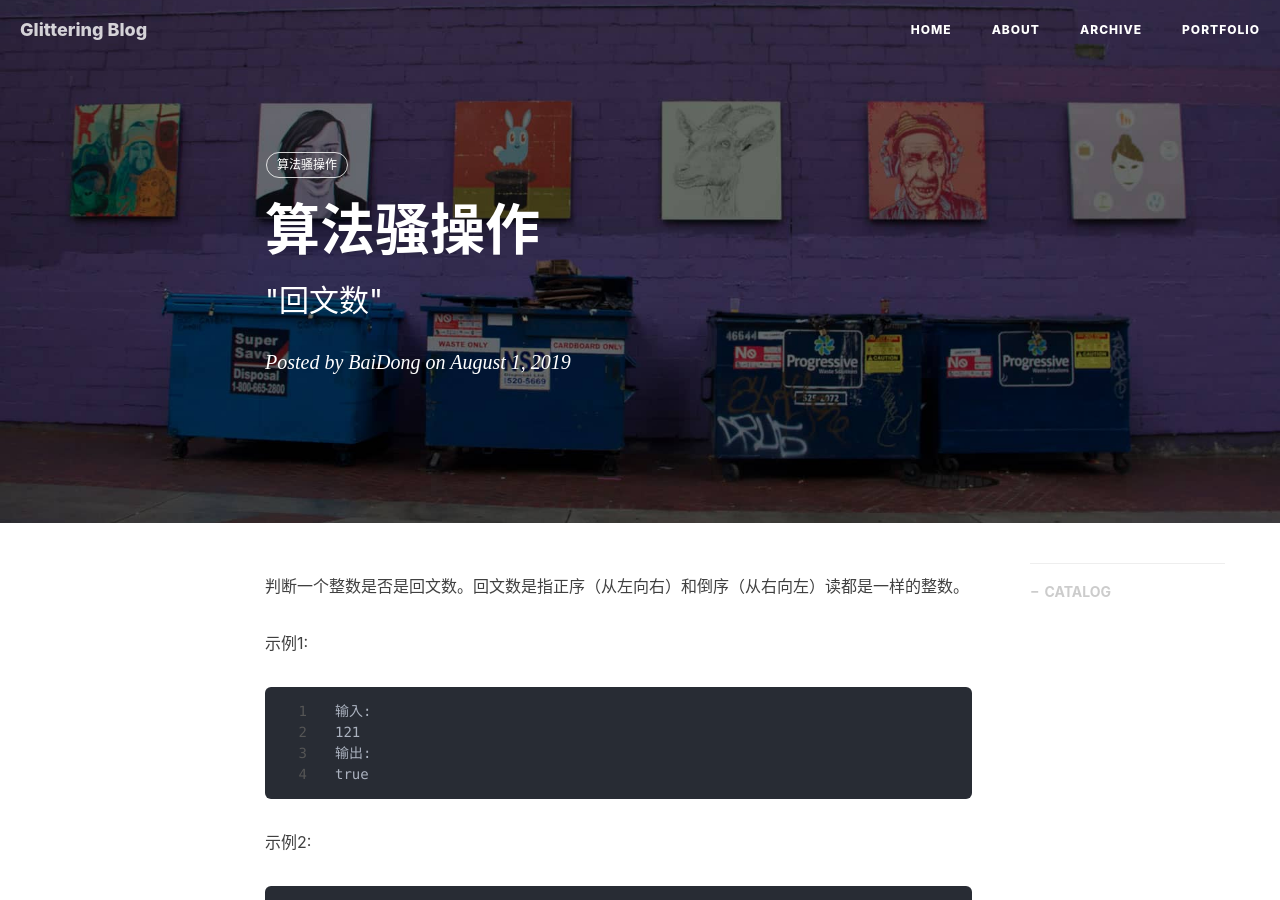
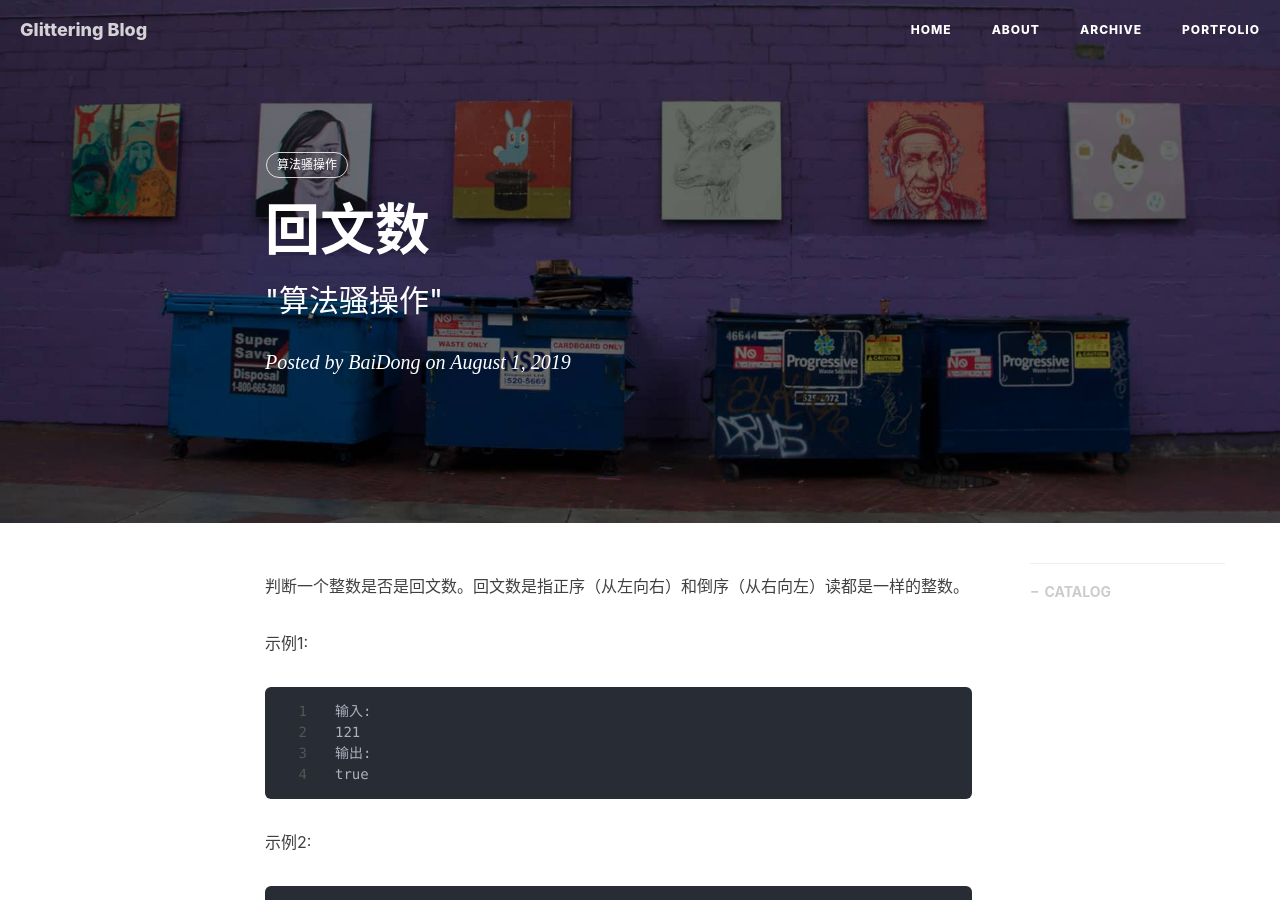
Before and after one commit to 13161231996/13161231996.github.io, a Jekyll site: the page built from _posts/2019-08-01-算法骚操作-回文数.markdown, in a window 1280 px wide and 900 px high. Built offline with Jekyll 4.4.1, drawn with Linux system fonts in a browser that asks for light colours; nearby versions of some CDN libraries; comment, search, counter and statistics services are not loaded.

```diff
--- a/_posts/2019-08-01-算法骚操作-回文数.markdown
+++ b/_posts/2019-08-01-算法骚操作-回文数.markdown
@@ -1,8 +1,8 @@
 ---
 
 layout:     post
-title:      "算法骚操作"
-subtitle:   " \"回文数\""
+title:      "回文数"
+subtitle:   " \"算法骚操作\""
 date:       2019-08-01 18:39:00
 author:     "BaiDong"
 header-img: "img/home-bg-art.jpg"
```
